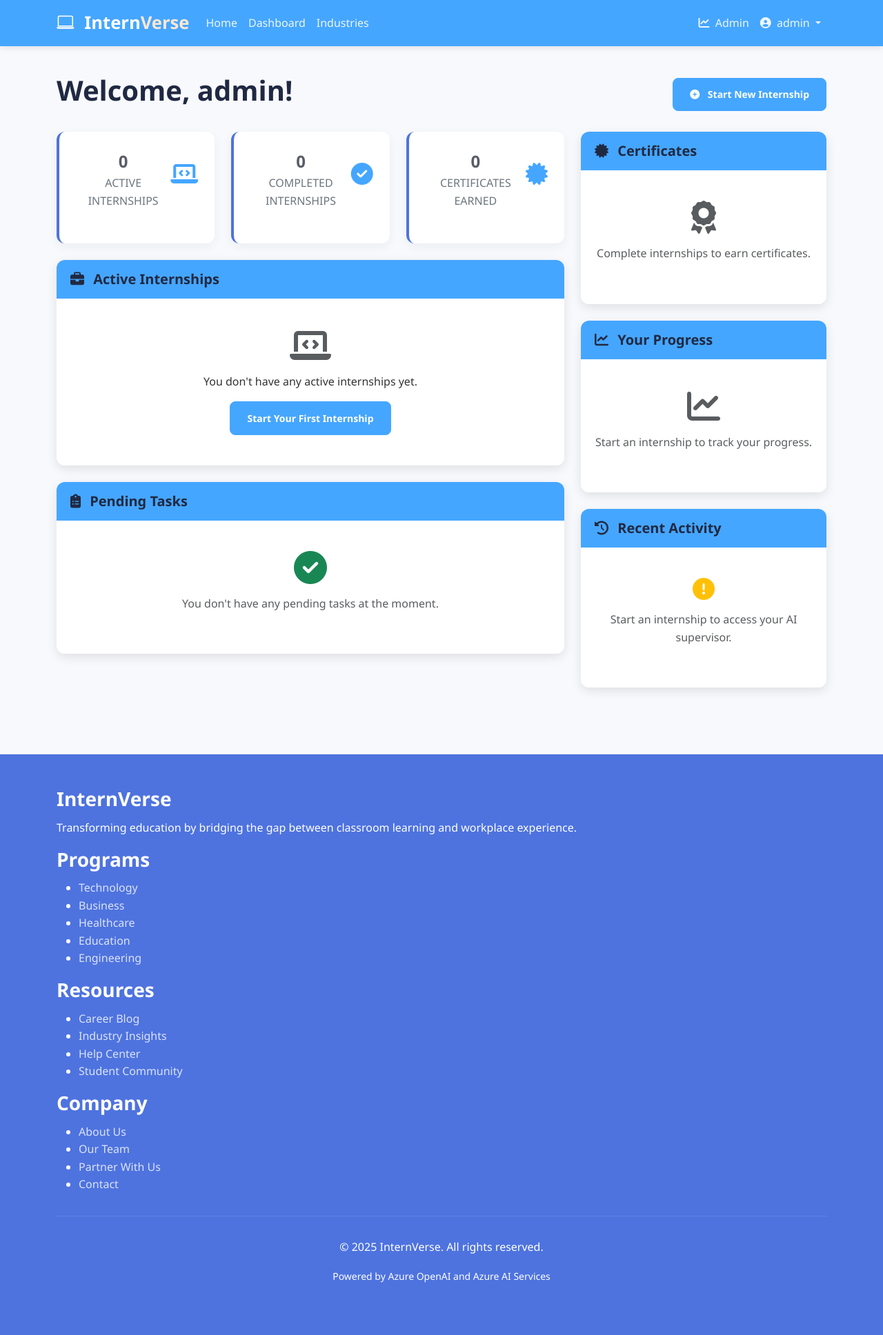
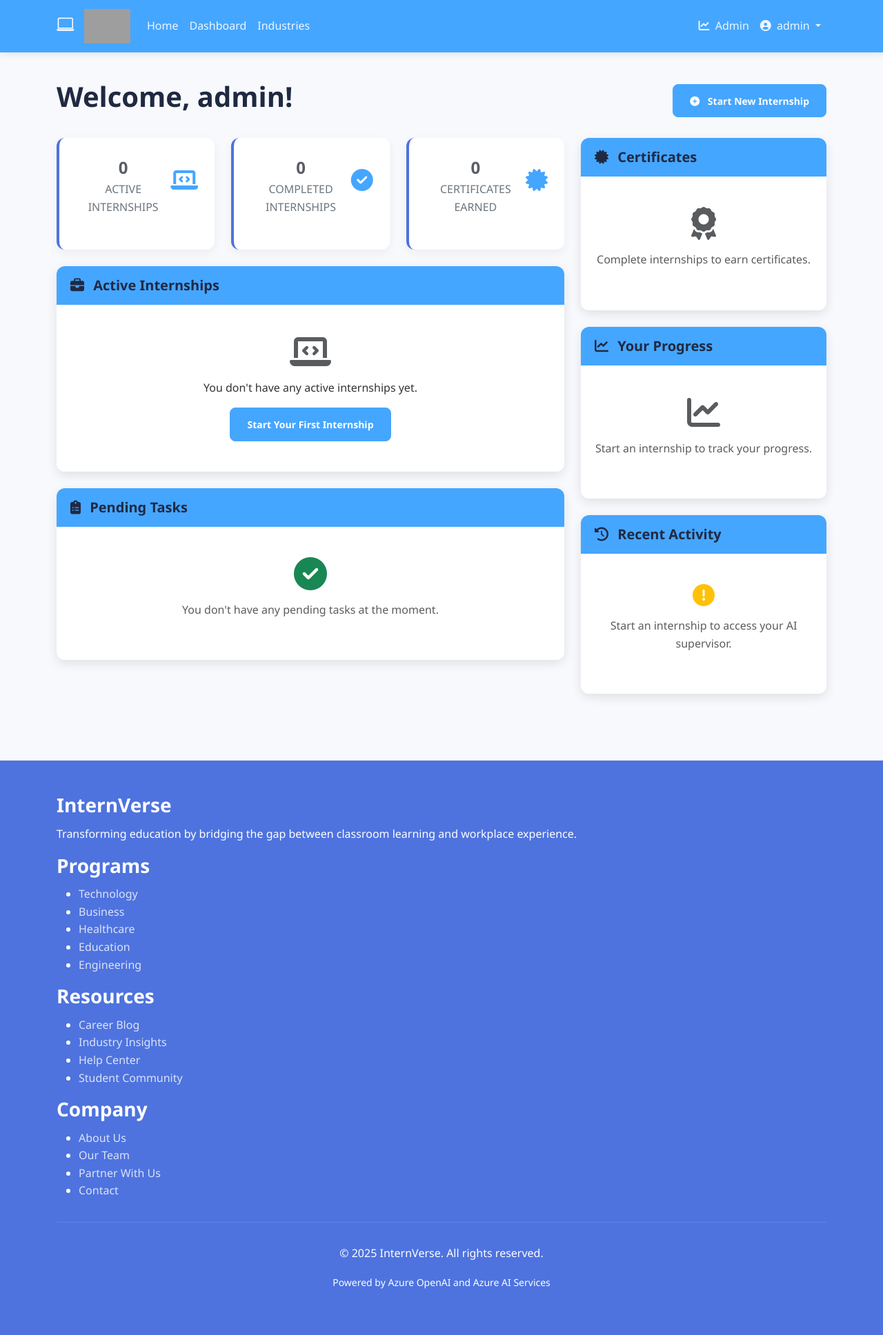
Before and after one commit to 0-Artha-0/InternVerse, a Flask app: page /dashboard in a window 1280 px wide. Shown: the whole page at 69% size. Before the commit the page ends 1860 px from the top, so only its background shows below. Run offline with Flask 3, Linux system fonts and the light colour scheme; a user stored in the database is signed in; some libraries are stand-ins or nearby versions; grey boxes are pictures that could not be loaded.

Commit message:
Update layout.html

```diff
--- a/templates/layout.html
+++ b/templates/layout.html
@@ -23,7 +23,7 @@
         <div class="container">
             <a class="navbar-brand" href="{{ url_for('index') }}">
                 <i class="bi bi-laptop me-2"></i>
-                Intern<span>Verse</span>
+                <img src="logo.png" height='50px'>
             </a>
             <button class="navbar-toggler" type="button" data-bs-toggle="collapse" data-bs-target="#navbarNav" aria-controls="navbarNav" aria-expanded="false" aria-label="Toggle navigation">
                 <span class="navbar-toggler-icon"></span>
```
